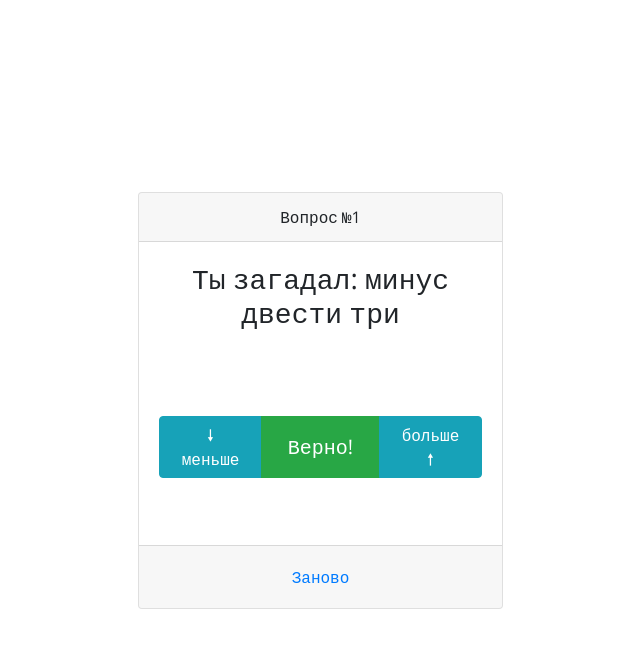
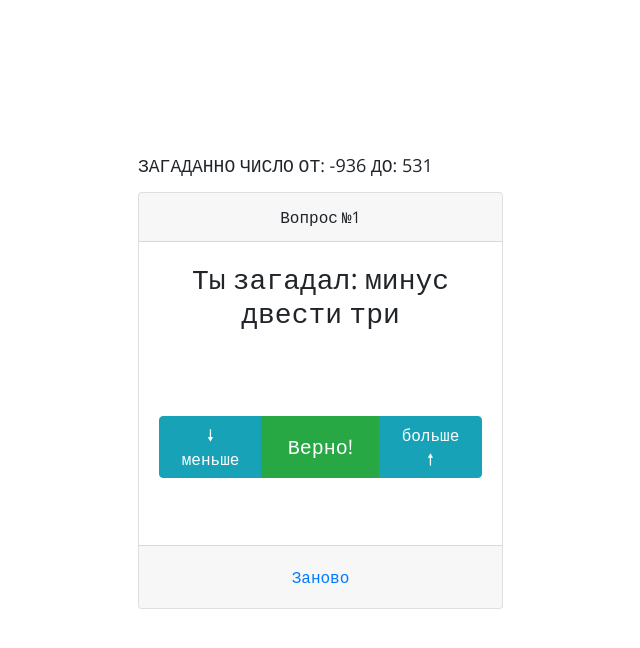
Before and after one commit to AlexanderB-SF/module_8_task_8.7, a plain HTML site: page index.html in a window 1280 px wide. Both pictures are taken after a click on the button "готово". Shown: the whole page, without its empty margins (327-967 px from the left). Drawn offline with nearby package versions, Linux system fonts and the light colour scheme.

Commit message:
update 2.0

```diff
--- a/index.html
+++ b/index.html
@@ -12,6 +12,8 @@
 <div class="container">
     <div class="row game-card align-items-center">
         <div class="col col-md-4 offset-md-4 wrappp">
+
+            <div class="text-min-max"></div>
 
             <div class="card text-center back">
                 <div class="card-header">
--- a/script.js
+++ b/script.js
@@ -1,8 +1,8 @@
 
 let bgc = document.querySelector('.back');
 let front = document.querySelector('.front');
-
 let minValue, maxValue, minb, maxb, answerNumber;
+let textMinMax = document.querySelector('.text-min-max');
 const btnSucces = document.querySelector('#btnSucces'), min = -999, max = 999;
 
 // Форма ввода чисел
@@ -44,6 +44,8 @@ btnSucces.addEventListener('click', (e) => {
     }
 
     orderNumberField.innerText = orderNumber;
+
+    textMinMax.innerText = `загаданно число от: ${minValue} до: ${maxValue}`;
 });
 
 let orderNumber = 1;
@@ -57,17 +59,16 @@ let phrase = function() {return Math.floor(Math.random() * 3);};
 const orderNumberField = document.getElementById('orderNumberField');
 const answerField = document.getElementById('answerField');
 
-
 // Кнопка заново
 document.getElementById('btnRetry').addEventListener('click', function (e) {
     orderNumber = 1;
     bgc.classList.remove('card-win', 'card-gover');
     minInp.value = '';
     maxInp.value = '';
-
     front.classList.remove('front-active');
     bgc.classList.remove('back-active');
-
+    textMinMax.innerText = ``;
+    console.log(textMinMax);
     gameRun = true;
 });
 
--- a/style.css
+++ b/style.css
@@ -14,6 +14,15 @@
     height: 417px;
     width: 365px;
     position: relative;
+}
+
+.text-min-max {
+    position: absolute;
+    top: -40px;
+    text-align: center;
+    font-size: 18px;
+    text-transform: uppercase;
+    transition: all .6s linear;
 }
 
 .back {
```
